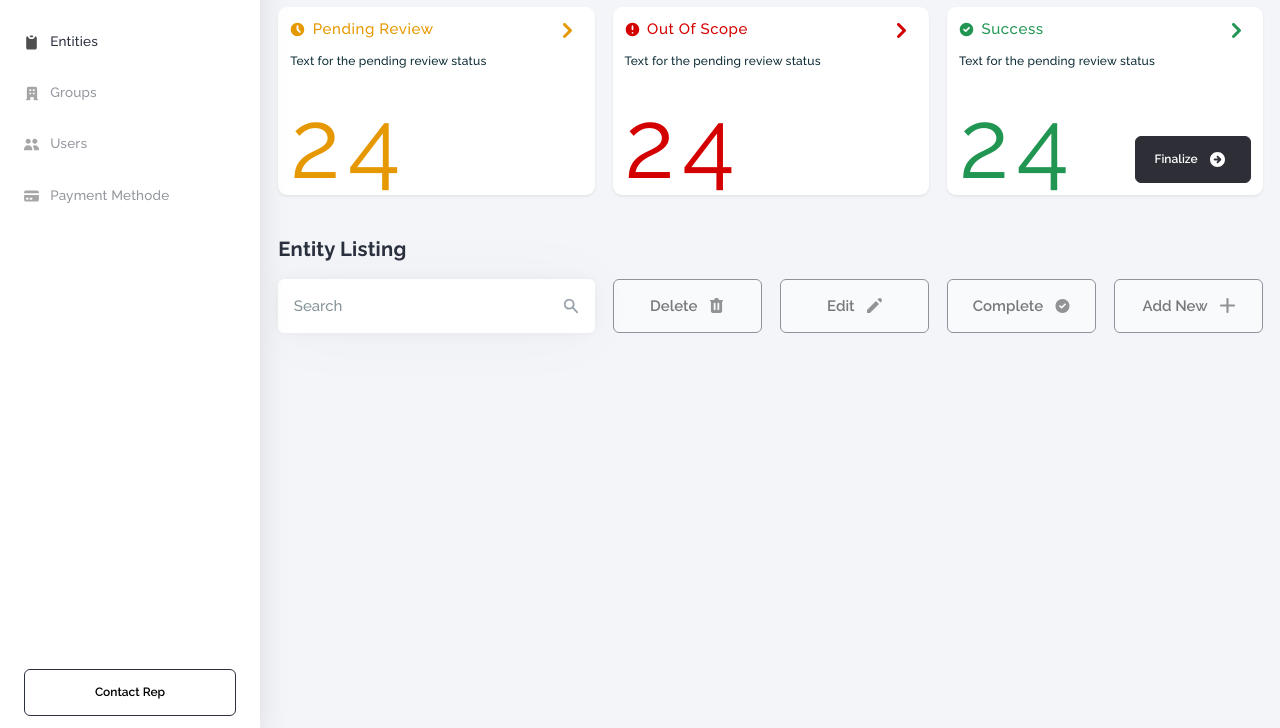
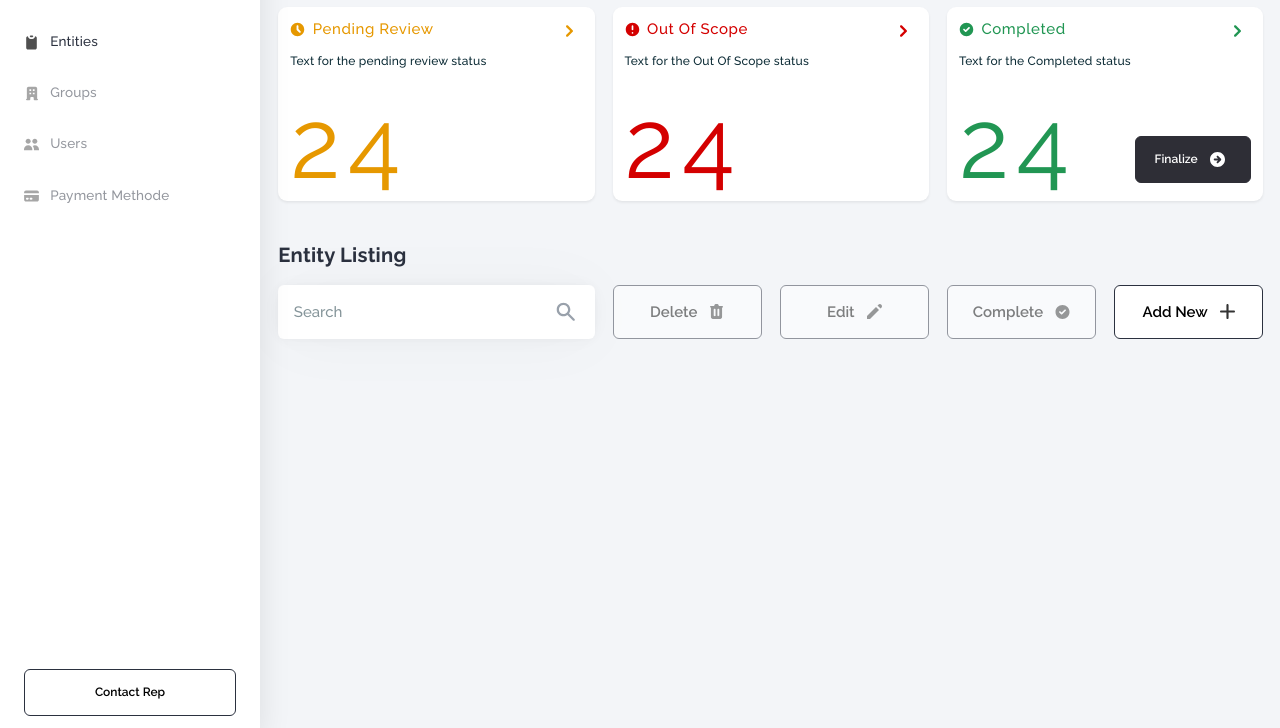
Before and after one commit to developervivek1/client-onboarding, a website: page index.html in a window 1280 px wide. Shown: the part 72-800 px from the top of the page. Drawn offline with Linux system fonts and the light colour scheme.

Commit message:
fix: icons size and card view design

```diff
--- a/index.html
+++ b/index.html
@@ -111,13 +111,13 @@
                                                     <h4 class="text-warning fs-5 font-weight-500 mb-0 text-yellow">Pending Review</h4>
                                                 </div>
                                                 <div>
-                                                    <span class="icon icon-pending-review-aero"></span>
+                                                    <span class="icon icon-sm icon-pending-review-aero"></span>
                                                 </div>
                                             </div>
                                             <div>
                                                 <p>Text for the pending review status</p>
                                             </div>
-                                            <div class="d-flex justify-content-between align-items-end pt-4 mt-2">
+                                            <div class="d-flex justify-content-between align-items-end pt-4 mt-2 pb-2">
                                                 <div class="text-warning text-xl">24</div>
                                                 <span class="icon icon-lg icon-arrow-right-white"></span>
                                             </div>
@@ -136,13 +136,13 @@
                                                     <h4 class="text-warning fs-5 font-weight-500 mb-0 text-danger">Out Of Scope</h4>
                                                 </div>
                                                 <div>
-                                                    <span class="icon icon-out-of-scope-aero"></span>
+                                                    <span class="icon icon-sm icon-out-of-scope-aero"></span>
                                                 </div>
                                             </div>
                                             <div>
-                                                <p>Text for the pending review status</p>
-                                            </div>
-                                            <div class="d-flex justify-content-between align-items-end pt-4 mt-2">
+                                                <p>Text for the Out Of Scope status</p>
+                                            </div>
+                                            <div class="d-flex justify-content-between align-items-end pt-4 mt-2 pb-2">
                                                 <div class="text-danger text-xl">24</div>
                                                 <span class="icon icon-lg icon-arrow-right-white"></span>
                                             </div>
@@ -158,16 +158,16 @@
                                             <div class="d-flex justify-content-between align-items-center mb-3">
                                                 <div class="d-flex align-items-center">
                                                     <span class="icon icon-completed-success"></span>
-                                                    <h4 class="text-success fs-5 font-weight-500 mb-0">Success</h4>
+                                                    <h4 class="text-success fs-5 font-weight-500 mb-0">Completed</h4>
                                                 </div>
                                                 <div>
-                                                    <span class="icon icon-completed-aero"></span>
+                                                    <span class="icon icon-sm icon-completed-aero"></span>
                                                 </div>
                                             </div>
                                             <div>
-                                                <p>Text for the pending review status</p>
-                                            </div>
-                                            <div class="d-flex justify-content-between align-items-end pt-4 mt-2">
+                                                <p>Text for the Completed status</p>
+                                            </div>
+                                            <div class="d-flex justify-content-between align-items-end pt-4 mt-2 pb-2">
                                                 <div class="text-success text-xl">24</div>
                                                 <div>
                                                     <button type="button" class="btn btn-secondary px-4 text-capitalize">Finalize<span class="icon icon-finalize-dark ms-3"></span></button>
@@ -184,35 +184,47 @@
                          <div class="row">
                             <h3 class="m-0 font-weight-700">Entity Listing</h3>
                             <div class="mt-4">
+                               <form action="" method="post">
                                 <div class="row">
                                     <div class="position-relative col-4">
                                         <input type="text" class="form-control min-height-auto mb-0 w-100 pe-5 fs-5" placeholder="Search" id="search">
-                                        <span class="icon icon-search-grey me-0 opacity-75 position-absolute top-50 end-0 bg-white translate-middle me-4"></span>
+                                        <span class="icon icon-md icon-search-grey me-0 opacity-75 position-absolute top-50 end-0 bg-white translate-middle me-4"></span>
                                     </div>
                                     <div class="d-flex col-2">
                                         <div class="d-flex flex-fill">
-                                            <button type="button" class="btn btn-light border-dark px-4 text-capitalize w-100 btn-lg d-flex align-items-center justify-content-center opacity-50">Delete <span class="icon icon-delete-dark me-0 ms-3"></span></button>
+                                            <fieldset disabled="disabled" class="d-flex flex-fill opacity-75">
+                                                <button type="button" class="btn btn-light border-dark px-4 text-capitalize w-100 btn-lg d-flex align-items-center justify-content-center">Delete <span class="icon icon-delete-dark me-0 ms-3"></span></button>
+                                            </fieldset>
                                         </div>
                                     </div>
                                     <div class="d-flex col-2">
                                         <div class="d-flex flex-fill">
-                                            <button type="button" class="btn btn-light border-dark px-4 text-capitalize w-100 btn-lg d-flex align-items-center justify-content-center opacity-50">Edit <span class="icon icon-edit-dark me-0 ms-3"></span></button>
+                                            <fieldset disabled="disabled" class="d-flex flex-fill opacity-75">
+                                                <button type="button" class="btn btn-light border-dark px-4 text-capitalize w-100 btn-lg d-flex align-items-center justify-content-center">Edit <span class="icon icon-edit-dark me-0 ms-3"></span></button>
+                                            </fieldset>
                                         </div>
                                     </div>
                                     <div class="d-flex col-2">
                                         <div class="d-flex flex-fill">
-                                            <button type="button" class="btn btn-light flex-fill border-dark px-4 text-capitalize w-100 btn-lg d-flex align-items-center justify-content-center opacity-50">Complete <span class="icon icon-completed-dark me-0 ms-3"></span></button>
+                                            <fieldset disabled="disabled" class="d-flex flex-fill opacity-75">
+                                                <button type="button" class="btn btn-light flex-fill border-dark px-4 text-capitalize w-100 btn-lg d-flex align-items-center justify-content-center">Complete <span class="icon icon-completed-dark me-0 ms-3"></span></button>
+                                            </fieldset>
                                         </div>
                                     </div>
                                     <div class="d-flex col-2">
                                         <div class="d-flex flex-fill">
-                                            <button type="button" class="btn btn-light flex-fill border-dark px-4 text-capitalize w-100 btn-lg d-flex align-items-center justify-content-center opacity-50">Add New <span class="icon icon-add-new-dark me-0 ms-3"></span></button>
+                                            <fieldset class="d-flex flex-fill">
+                                                <button type="button" class="btn btn-light flex-fill border-dark px-4 text-capitalize w-100 btn-lg d-flex align-items-center justify-content-center">Add New <span class="icon icon-add-new-dark me-0 ms-3"></span></button>
+                                            </fieldset>
                                         </div>
                                     </div>
                                 </div>
+                               </form>
                             </div>
                          </div>
                         <!-- search section end -->
+
+
 
                     </div>
                 </div>
```
